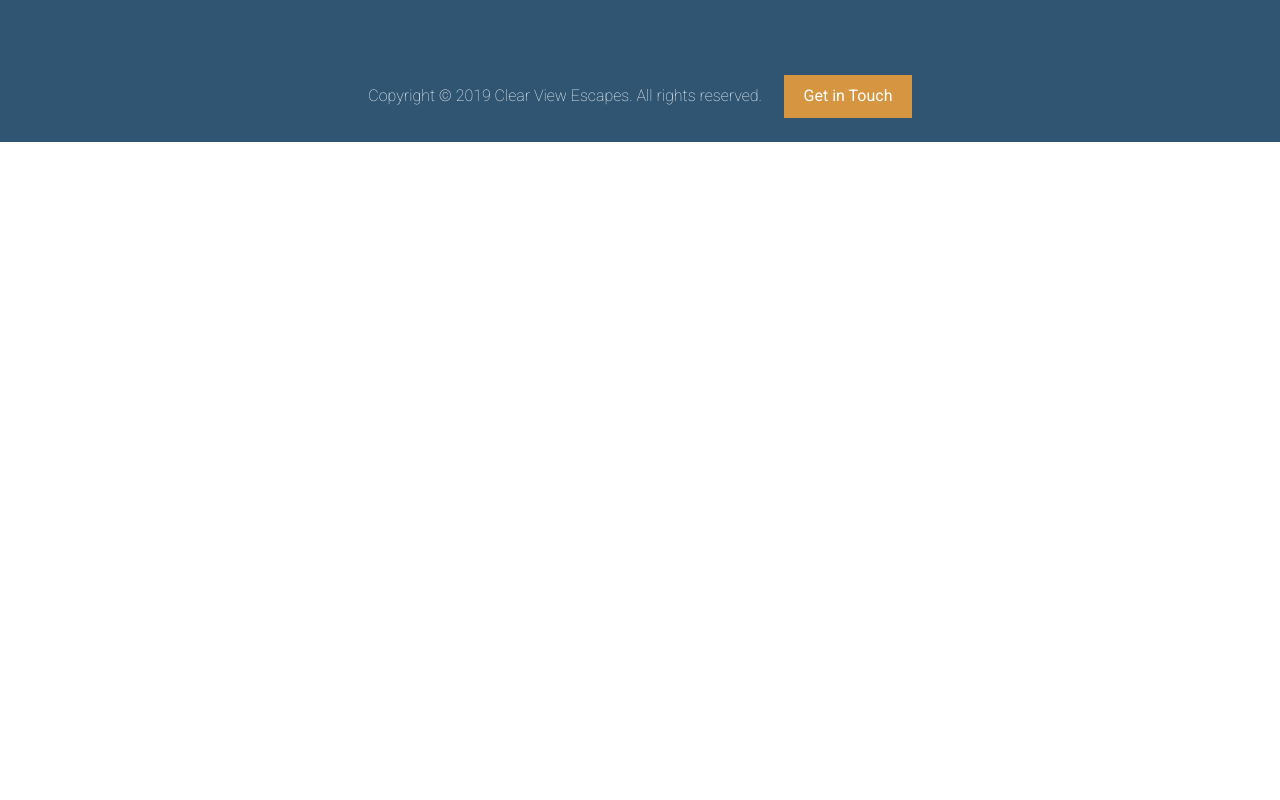
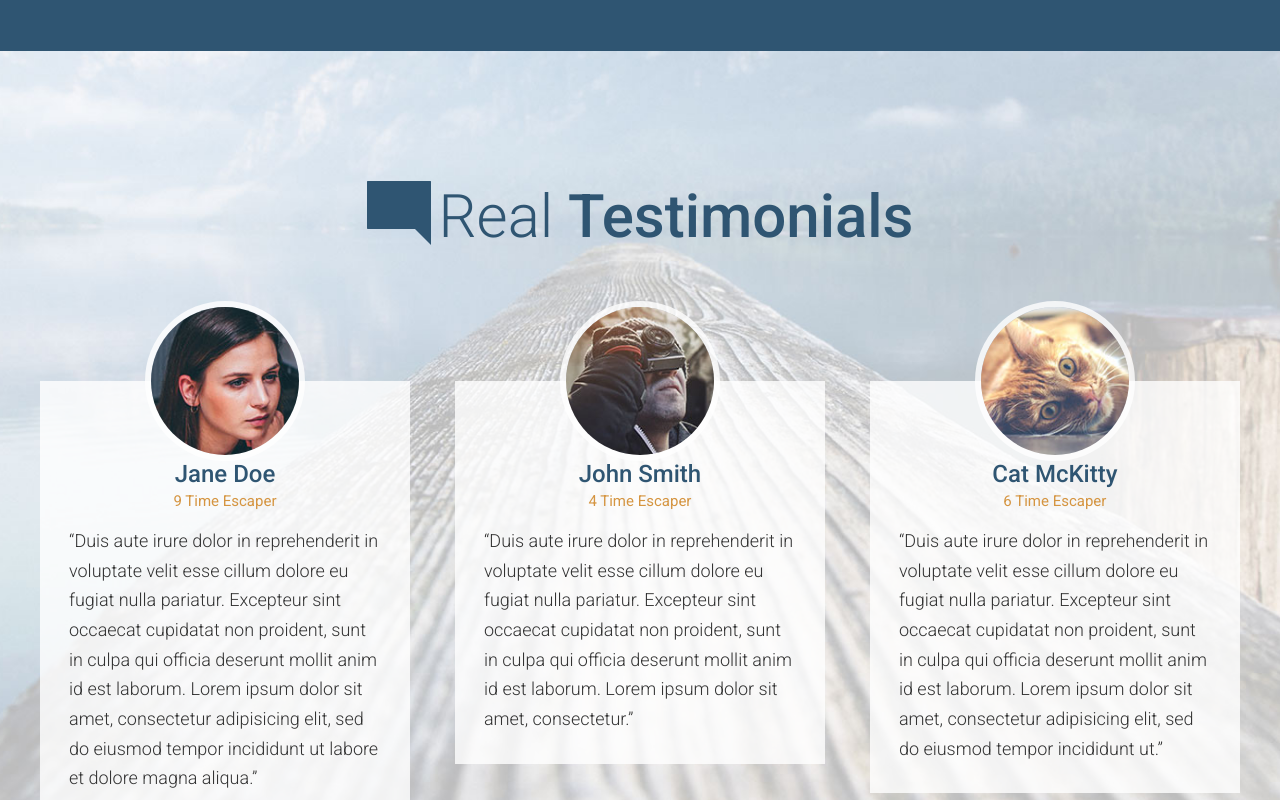
Before and after one commit to nva12/react-travel-site, a React (Create React App) app: page / in a window 1280 px wide. Shown: the part 2820-3620 px from the top of the page. Before the commit the page ends 2962 px from the top, so only its background shows below. Built offline with nearby package versions, Linux system fonts and the light colour scheme.

Commit message:
complete Testimonials section

```diff
--- a/src/App.js
+++ b/src/App.js
@@ -6,6 +6,7 @@ import OurBeginning from './components/OurBeginning';
 import SiteHeader from './components/SiteHeader';
 import SiteFooter from './components/SiteFooter';
 import OurFeatures from './components/OurFeatures';
+import Testimonials from './components/Testimonials';
 
 function App() {
   return (
@@ -15,6 +16,7 @@ function App() {
       <LargeHero />
       <OurBeginning />
       <OurFeatures />
+      <Testimonials />
       <SiteFooter />
     </Fragment>
   );
--- a/src/components/SectionTitle.js
+++ b/src/components/SectionTitle.js
@@ -33,7 +33,7 @@ const TitleContainer = styled.h2`
   ${(props) =>
     props.primary &&
     css`
-      color: ${palette.primary.blue};
+      color: ${palette.primary.main};
     `}
 
   ${(props) =>
--- /dev/null
+++ b/src/components/Testimonial.js
@@ -0,0 +1,56 @@
+import React from 'react';
+import styled, { css } from 'styled-components';
+import { palette } from '../styles/variables';
+import { respondTo } from '../styles/mixins';
+import GenericContentContainer from './GenericContentContainer';
+
+const TestimonialContainer = styled.div`
+  background-color: rgba(255, 255, 255, 0.8);
+  padding: 0 18px 1px 18px;
+  margin-bottom: 98px;
+
+  ${respondTo.lg`
+    padding: 0 1.8125rem 1px 1.8125rem;
+    margin-bottom: 0;`}
+
+  ${(props) =>
+    props.last &&
+    css`
+      margin-bottom: 0;
+    `}
+
+  .testimonialPhoto {
+    border-radius: 50%;
+    overflow: hidden;
+    width: 160px;
+    height: 160px;
+    margin: 0 auto -80px auto;
+    position: relative;
+    top: -80px;
+    border: 6px solid rgba(255, 255, 255, 0.8);
+  }
+
+  h3 {
+    color: ${palette.primary.main};
+    text-align: center;
+    font-size: 1.5rem;
+    font-weight: 500;
+    margin: 0;
+  }
+
+  h4 {
+    color: ${palette.secondary.main};
+    text-align: center;
+    font-size: 0.9375rem;
+    font-weight: 400;
+    margin: 0.25rem 0 1rem;
+  }
+`;
+
+const Testimonial = ({ ...props }) => (
+  <TestimonialContainer last={props.last}>
+    <GenericContentContainer>{props.children}</GenericContentContainer>
+  </TestimonialContainer>
+);
+
+export default Testimonial;
--- /dev/null
+++ b/src/components/Testimonials.js
@@ -0,0 +1,81 @@
+import React from 'react';
+import PageSection from './PageSection';
+import Wrapper from './Wrapper';
+import Row from './Row';
+import Column from './Column';
+import SectionTitle from './SectionTitle';
+import Testimonial from './Testimonial';
+
+const Testimonials = () => (
+  <PageSection isTestimonials hasNoPaddingBottomUntilLg id={`testimonials`}>
+    <Wrapper hasNoPaddingUntilLg>
+      <SectionTitle primary>
+        <img src={require('../images/icons/comment.svg')} alt={'icon'} />
+        Real <strong>Testimonials</strong>
+      </SectionTitle>
+      <Row gutters guttersSmall paddingTop equalHeightAtLarge>
+        <Column col4Lg>
+          <Testimonial>
+            <div className={'testimonialPhoto'}>
+              <img
+                src={require('../images/testimonial-jane.jpg')}
+                alt={'Jane Doe'}
+              />
+            </div>
+            <h3>Jane Doe</h3>
+            <h4>9 Time Escaper</h4>
+            <p>
+              &ldquo;Duis aute irure dolor in reprehenderit in voluptate velit
+              esse cillum dolore eu fugiat nulla pariatur. Excepteur sint
+              occaecat cupidatat non proident, sunt in culpa qui officia
+              deserunt mollit anim id est laborum. Lorem ipsum dolor sit amet,
+              consectetur adipisicing elit, sed do eiusmod tempor incididunt ut
+              labore et dolore magna aliqua.&rdquo;
+            </p>
+          </Testimonial>
+        </Column>
+        <Column col4Lg>
+          <Testimonial>
+            <div className={'testimonialPhoto'}>
+              <img
+                src={require('../images/testimonial-john.jpg')}
+                alt={'John Smith'}
+              />
+            </div>
+            <h3>John Smith</h3>
+            <h4>4 Time Escaper</h4>
+            <p>
+              &ldquo;Duis aute irure dolor in reprehenderit in voluptate velit
+              esse cillum dolore eu fugiat nulla pariatur. Excepteur sint
+              occaecat cupidatat non proident, sunt in culpa qui officia
+              deserunt mollit anim id est laborum. Lorem ipsum dolor sit amet,
+              consectetur.&rdquo;
+            </p>
+          </Testimonial>
+        </Column>
+        <Column col4Lg>
+          <Testimonial last>
+            <div className={'testimonialPhoto'}>
+              <img
+                src={require('../images/testimonial-cat.jpg')}
+                alt={'Cat McKitty'}
+              />
+            </div>
+            <h3>Cat McKitty</h3>
+            <h4>6 Time Escaper</h4>
+            <p>
+              &ldquo;Duis aute irure dolor in reprehenderit in voluptate velit
+              esse cillum dolore eu fugiat nulla pariatur. Excepteur sint
+              occaecat cupidatat non proident, sunt in culpa qui officia
+              deserunt mollit anim id est laborum. Lorem ipsum dolor sit amet,
+              consectetur adipisicing elit, sed do eiusmod tempor incididunt
+              ut.&rdquo;
+            </p>
+          </Testimonial>
+        </Column>
+      </Row>
+    </Wrapper>
+  </PageSection>
+);
+
+export default Testimonials;
```
